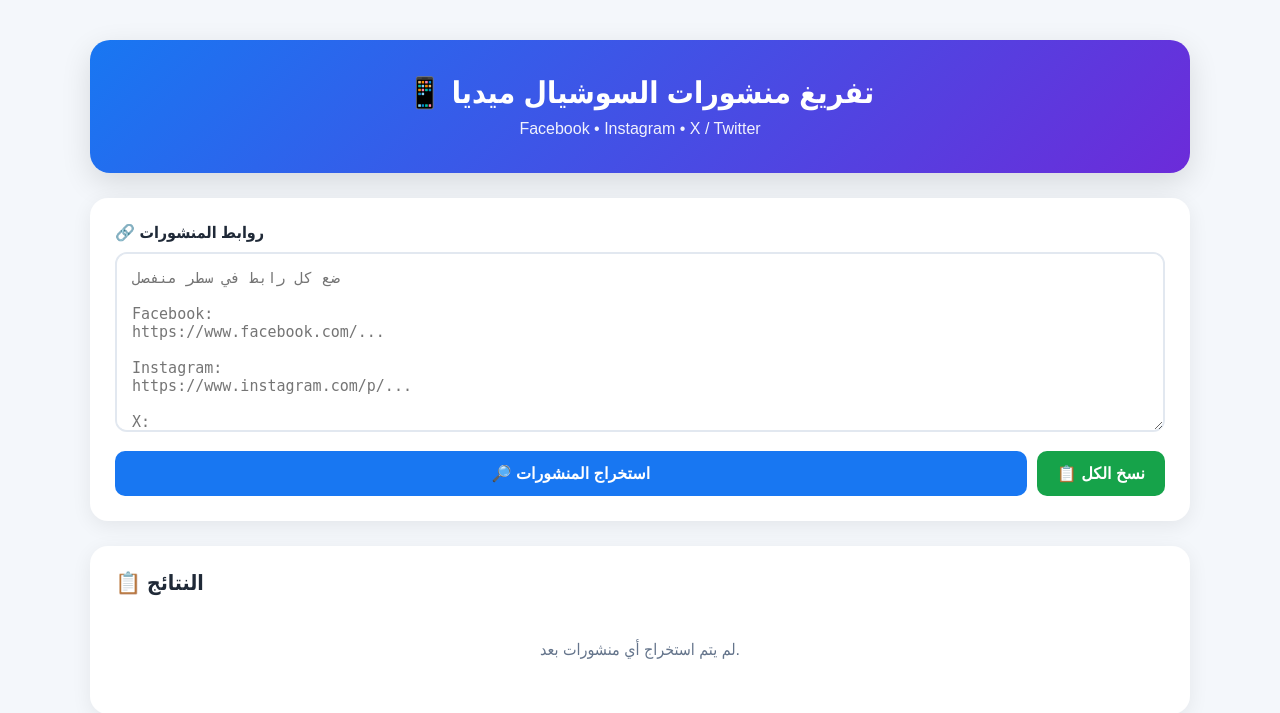
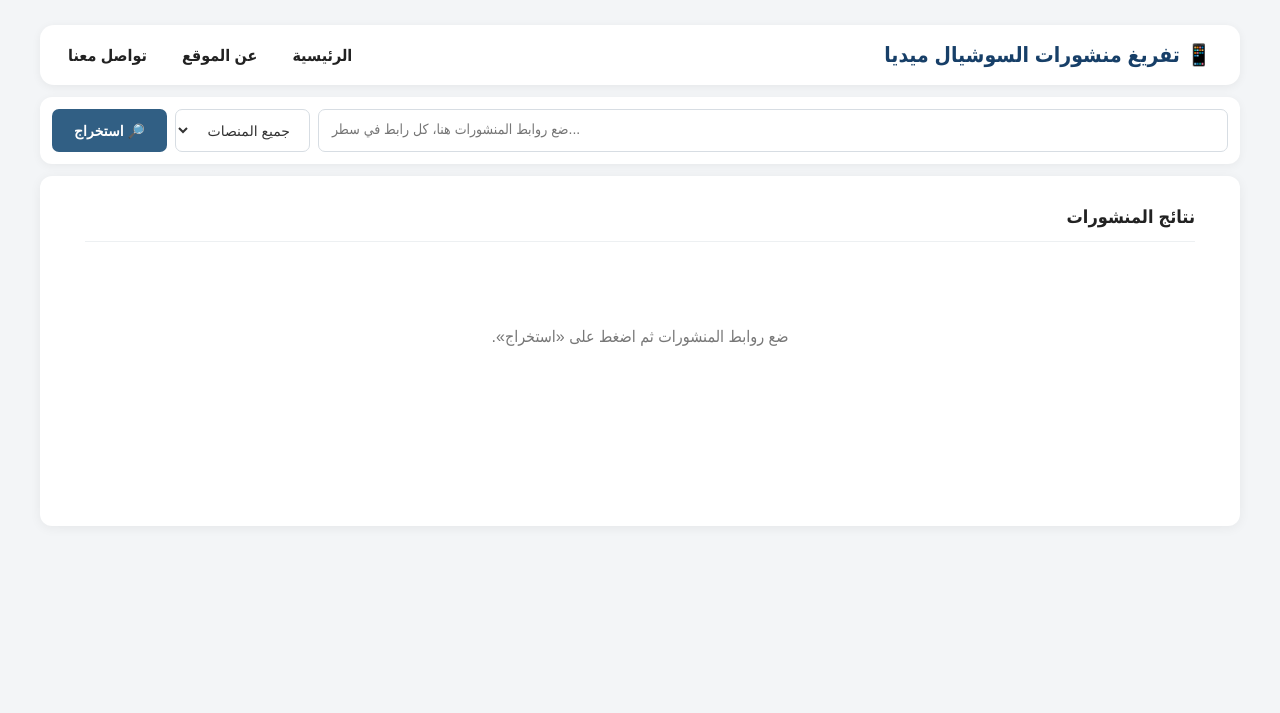
Before and after one commit to assal609-boop/news-scraper, a Flask app: page / in a window 1280 px wide. Shown: the top 713 px of the page. Run offline with Flask 3, Linux system fonts and the light colour scheme.

Commit message:
Refactor index.html for layout and styling updates
Updated HTML structure and styles for improved layout and design.

```diff
--- a/templates/index.html
+++ b/templates/index.html
@@ -1,5 +1,5 @@
 <!DOCTYPE html>
-<html lang="ar">
+<html lang="ar" dir="rtl">
 
 <head>
 <meta charset="UTF-8">
@@ -10,245 +10,310 @@
 <style>
 
 *{
-    box-sizing:border-box
+    box-sizing:border-box;
 }
 
 body{
     margin:0;
-    font-family:Arial,Tahoma,sans-serif;
-    background:#f4f7fb;
-    color:#1f2937
+    font-family:Arial, Tahoma, sans-serif;
+    background:#f3f5f7;
+    color:#111827;
 }
 
+/* الصفحة */
+
 .container{
-    width:min(1100px,94%);
-    margin:40px auto
+    width:min(1200px, 94%);
+    margin:25px auto 50px;
 }
 
+/* الهيدر */
+
 .header{
-    background:linear-gradient(135deg,#1877f2,#6c2bd9);
-    color:#fff;
-    padding:35px 25px;
-    border-radius:20px;
-    text-align:center;
-    box-shadow:0 10px 30px rgba(0,0,0,.12);
-    margin-bottom:25px
+    background:#ffffff;
+    border-radius:14px;
+    padding:18px 28px;
+    margin-bottom:12px;
+    box-shadow:0 2px 10px rgba(0,0,0,.06);
+
+    display:flex;
+    align-items:center;
+    justify-content:space-between;
 }
 
-.header h1{
-    margin:0 0 10px;
-    font-size:30px
+.logo{
+    font-size:21px;
+    font-weight:bold;
+    color:#173f68;
 }
 
-.header p{
-    margin:0;
-    opacity:.92;
-    font-size:16px
+.nav{
+    display:flex;
+    gap:35px;
+    font-size:16px;
+    font-weight:bold;
 }
 
-.card{
-    background:#fff;
-    border-radius:18px;
-    padding:25px;
-    box-shadow:0 5px 20px rgba(0,0,0,.07);
-    margin-bottom:25px
+.nav span{
+    color:#222;
+    cursor:pointer;
 }
 
-label{
-    display:block;
-    font-weight:bold;
-    margin-bottom:10px
+.nav span:hover{
+    color:#24577f;
+}
+
+/* منطقة الإدخال */
+
+.input-card{
+    background:#fff;
+    border-radius:12px;
+    padding:12px;
+    margin-bottom:12px;
+    box-shadow:0 2px 10px rgba(0,0,0,.05);
+}
+
+.tools{
+    display:flex;
+    gap:8px;
+    align-items:center;
 }
 
 textarea{
-    width:100%;
-    min-height:180px;
-    resize:vertical;
-    border:2px solid #e2e8f0;
-    border-radius:12px;
-    padding:15px;
-    font-size:15px;
+    flex:1;
+    height:43px;
+    min-height:43px;
+    resize:none;
+
+    border:1px solid #d7dde3;
+    border-radius:7px;
+
+    padding:11px 13px;
+
+    font-family:Arial,Tahoma,sans-serif;
+    font-size:14px;
+
     outline:none;
+
     direction:ltr;
-    text-align:left
+    text-align:left;
+
+    background:#fff;
 }
 
 textarea:focus{
-    border-color:#1877f2;
-    box-shadow:0 0 0 3px rgba(24,119,242,.1)
+    border-color:#315f84;
+    box-shadow:0 0 0 2px rgba(49,95,132,.08);
 }
 
-.buttons{
-    display:flex;
-    gap:10px;
-    margin-top:15px
-}
-
-button{
-    border:0;
-    border-radius:10px;
-    padding:13px 20px;
-    font-size:16px;
-    font-weight:bold;
-    cursor:pointer
+.filter{
+    height:43px;
+    border:1px solid #d7dde3;
+    border-radius:7px;
+    background:#fff;
+    padding:0 15px;
+    font-size:14px;
+    color:#333;
 }
 
 .extract{
-    background:#1877f2;
+    height:43px;
+    border:none;
+    border-radius:7px;
+    background:#315f84;
     color:#fff;
-    flex:1
+    padding:0 22px;
+    font-size:14px;
+    font-weight:bold;
+    cursor:pointer;
+    white-space:nowrap;
 }
 
-.copy{
-    background:#16a34a;
-    color:#fff
+.extract:hover{
+    background:#244b6a;
 }
 
-button:disabled{
+.extract:disabled{
     opacity:.6;
-    cursor:not-allowed
+    cursor:not-allowed;
 }
 
+/* الحالة */
+
 #status{
-    margin-top:15px;
     display:none;
-    padding:12px;
-    border-radius:10px;
+    margin-top:10px;
+    padding:9px 12px;
+    border-radius:7px;
     text-align:center;
-    font-weight:bold
+    font-size:14px;
+    font-weight:bold;
 }
 
 .loading{
     display:block!important;
-    background:#eff6ff;
-    color:#1d4ed8
+    background:#eef5fa;
+    color:#315f84;
+}
+
+.success{
+    display:block!important;
+    background:#edf8f1;
+    color:#16733c;
 }
 
 .error{
     display:block!important;
-    background:#fef2f2;
-    color:#b91c1c
+    background:#fff0f0;
+    color:#b42323;
 }
 
-.success{
-    display:block!important;
-    background:#f0fdf4;
-    color:#15803d
+/* النتائج */
+
+.results-card{
+    background:#fff;
+    border-radius:12px;
+    min-height:350px;
+    padding:30px 45px;
+    box-shadow:0 2px 12px rgba(0,0,0,.06);
 }
 
-.results-header{
+.results-title{
     display:flex;
+    align-items:center;
     justify-content:space-between;
-    align-items:center;
-    margin-bottom:15px
+
+    margin-bottom:25px;
+
+    border-bottom:1px solid #edf0f2;
+    padding-bottom:13px;
 }
 
-.results-header h2{
+.results-title h2{
     margin:0;
-    font-size:21px
+    font-size:18px;
+    color:#222;
 }
+
+#count{
+    font-size:13px;
+    color:#777;
+}
+
+/* السطور */
 
 #results{
     display:flex;
     flex-direction:column;
-    gap:15px
+    gap:20px;
 }
 
 .result{
-    border:1px solid #e5e7eb;
-    border-radius:15px;
-    padding:18px;
-    background:#fff
+    font-size:22px;
+    line-height:1.8;
+    text-align:right;
 }
 
-.result.ok{
-    border-right:5px solid #16a34a
-}
-
-.result.failed{
-    border-right:5px solid #dc2626
-}
+/*
+اسم الصفحة
+*/
 
 .page-link{
-    display:inline-flex;
-    align-items:center;
-    gap:8px;
-    font-size:19px;
+    color:#28577e;
     font-weight:bold;
-    color:#1877f2;
-    text-decoration:none;
-    margin-bottom:10px
+    text-decoration:underline;
+
+    cursor:pointer;
 }
 
 .page-link:hover{
-    text-decoration:underline;
-    color:#0d47a1
+    color:#173d5c;
 }
 
-.platform{
-    display:inline-block;
-    font-size:12px;
-    padding:5px 9px;
-    border-radius:20px;
-    background:#f1f5f9;
-    color:#475569;
-    margin-right:5px
+/*
+نص المنشور
+*/
+
+.post-text{
+    color:#111;
+    font-weight:bold;
+    display:inline;
 }
 
-.field{
-    margin-top:10px;
-    line-height:1.8
+/* نقطتين بين الاسم والنص */
+
+.separator{
+    color:#111;
+    font-weight:bold;
+    margin:0 5px;
 }
 
-.field-title{
-    font-weight:bold;
-    color:#475569;
-    margin-bottom:5px
+/* رقم النتيجة مخفي بالشكل النهائي */
+
+.number{
+    display:none;
 }
 
-.post-text{
-    white-space:pre-wrap;
-    background:#f8fafc;
-    border-radius:10px;
-    padding:12px;
-    line-height:1.9
+/* المنصة لا تظهر بالشكل النهائي */
+
+.platform{
+    display:none;
 }
+
+/* نتيجة فاشلة */
+
+.result.failed{
+    color:#b42323;
+    font-size:18px;
+    font-weight:bold;
+}
+
+/* لا يوجد نتائج */
 
 .empty{
     text-align:center;
-    color:#64748b;
-    padding:30px
+    color:#777;
+    padding:60px 20px;
+    font-size:16px;
 }
 
-.number{
-    display:inline-block;
-    background:#1877f2;
-    color:#fff;
-    min-width:28px;
-    height:28px;
-    line-height:28px;
-    text-align:center;
-    border-radius:50%;
-    margin-left:7px;
-    font-size:13px
-}
+/* الموبايل */
 
-@media(max-width:700px){
+@media(max-width:800px){
 
-    .container{
-        margin:20px auto
+    .header{
+        padding:15px;
+        flex-direction:column;
+        gap:14px;
     }
 
-    .header h1{
-        font-size:24px
+    .nav{
+        gap:18px;
+        font-size:14px;
     }
 
-    .buttons{
-        flex-direction:column
+    .tools{
+        flex-direction:column;
+        align-items:stretch;
     }
 
-    .copy{
-        width:100%
+    textarea{
+        width:100%;
+        height:80px;
+    }
+
+    .filter,
+    .extract{
+        width:100%;
+    }
+
+    .results-card{
+        padding:22px 18px;
+    }
+
+    .result{
+        font-size:18px;
+        line-height:1.9;
     }
 
 }
@@ -263,58 +328,69 @@ button:disabled{
 <div class="container">
 
 
+    <!-- الهيدر -->
+
     <div class="header">
 
-        <h1>
+        <div class="logo">
             📱 تفريغ منشورات السوشيال ميديا
-        </h1>
+        </div>
 
-        <p>
-            Facebook • Instagram • X / Twitter
-        </p>
+        <div class="nav">
+
+            <span>الرئيسية</span>
+
+            <span>عن الموقع</span>
+
+            <span>تواصل معنا</span>
+
+        </div>
 
     </div>
 
 
-    <div class="card">
+    <!-- أدوات الإدخال -->
 
-        <label>
-            🔗 روابط المنشورات
-        </label>
+    <div class="input-card">
+
+        <div class="tools">
+
+            <textarea
+                id="links"
+                placeholder="ضع روابط المنشورات هنا، كل رابط في سطر..."
+            ></textarea>
 
 
-        <textarea
-            id="links"
-            placeholder="ضع كل رابط في سطر منفصل
+            <select
+                id="filter"
+                class="filter"
+            >
 
-Facebook:
-https://www.facebook.com/...
+                <option value="all">
+                    جميع المنصات
+                </option>
 
-Instagram:
-https://www.instagram.com/p/...
+                <option value="Facebook">
+                    Facebook
+                </option>
 
-X:
-https://x.com/.../status/..."
-        ></textarea>
+                <option value="Instagram">
+                    Instagram
+                </option>
 
+                <option value="X / Twitter">
+                    X / Twitter
+                </option>
 
-        <div class="buttons">
+            </select>
+
 
             <button
                 id="extractBtn"
                 class="extract"
                 onclick="extractPosts()"
             >
-                🔎 استخراج المنشورات
-            </button>
-
-
-            <button
-                id="copyBtn"
-                class="copy"
-                onclick="copyAll()"
-            >
-                📋 نسخ الكل
+                🔎 استخراج
             </button>
 
         </div>
@@ -325,12 +401,14 @@ https://x.com/.../status/..."
     </div>
 
 
-    <div class="card">
+    <!-- النتائج -->
 
-        <div class="results-header">
+    <div class="results-card">
+
+        <div class="results-title">
 
             <h2>
-                📋 النتائج
+                نتائج المنشورات
             </h2>
 
             <span id="count"></span>
@@ -341,7 +419,7 @@ https://x.com/.../status/..."
         <div id="results">
 
             <div class="empty">
-                لم يتم استخراج أي منشورات بعد.
+                ضع روابط المنشورات ثم اضغط على «استخراج».
             </div>
 
         </div>
@@ -377,7 +455,7 @@ function escapeHTML(text){
 }
 
 
-/* الرسائل */
+/* عرض الحالة */
 
 function showStatus(message,type){
 
@@ -387,6 +465,123 @@ function showStatus(message,type){
     status.className = type;
 
     status.textContent = message;
+}
+
+
+/* عرض النتائج */
+
+function renderResults(){
+
+    const resultsBox =
+        document.getElementById("results");
+
+    const filter =
+        document.getElementById("filter").value;
+
+
+    let filtered =
+        currentResults.filter(item => {
+
+            if(filter === "all"){
+                return true;
+            }
+
+            return item.platform === filter;
+
+        });
+
+
+    document
+        .getElementById("count")
+        .textContent =
+        `${filtered.length} نتيجة`;
+
+
+    if(!filtered.length){
+
+        resultsBox.innerHTML = `
+            <div class="empty">
+                لا توجد نتائج مطابقة.
+            </div>
+        `;
+
+        return;
+    }
+
+
+    resultsBox.innerHTML = "";
+
+
+    filtered.forEach((item,index) => {
+
+        const div =
+            document.createElement("div");
+
+
+        if(item.success){
+
+            div.className = "result";
+
+
+            const pageName =
+                escapeHTML(
+                    item.page_name ||
+                    "الحساب غير معروف"
+                );
+
+
+            const postText =
+                escapeHTML(
+                    item.post_text ||
+                    "لا يوجد نص منشور ظاهر."
+                );
+
+
+            const postUrl =
+                escapeHTML(
+                    item.post_url || "#"
+                );
+
+
+            div.innerHTML = `
+
+                <a
+                    class="page-link"
+                    href="${postUrl}"
+                    target="_blank"
+                    rel="noopener noreferrer"
+                >
+                    ${pageName}
+                </a>
+
+                <span class="separator">
+                    :
+                </span>
+
+                <span class="post-text">
+                    ${postText}
+                </span>
+
+            `;
+
+        }
+
+        else{
+
+            div.className =
+                "result failed";
+
+            div.innerHTML = `
+                ❌ الرابط غير صالح
+            `;
+
+        }
+
+
+        resultsBox.appendChild(div);
+
+    });
+
 }
 
 
@@ -402,6 +597,7 @@ async function extractPosts(){
 
     const resultsBox =
         document.getElementById("results");
+
 
     const raw =
         textarea.value.trim();
@@ -431,7 +627,11 @@ async function extractPosts(){
         "⏳ جاري الاستخراج...";
 
 
-    resultsBox.innerHTML = "";
+    resultsBox.innerHTML = `
+        <div class="empty">
+            ⏳ جاري استخراج المنشورات...
+        </div>
+    `;
 
 
     showStatus(
@@ -481,112 +681,7 @@ async function extractPosts(){
             data.results || [];
 
 
-        document
-            .getElementById("count")
-            .textContent =
-            `${currentResults.length} نتيجة`;
-
-
-        if(
-            !currentResults.length
-        ){
-
-            resultsBox.innerHTML =
-                '<div class="empty">لم يتم العثور على نتائج.</div>';
-
-        }
-
-        else{
-
-            currentResults.forEach(
-                (item,index) => {
-
-                    const div =
-                        document.createElement(
-                            "div"
-                        );
-
-
-                    if(item.success){
-
-                        div.className =
-                            "result ok";
-
-
-                        div.innerHTML = `
-
-                            <a
-                                class="page-link"
-                                href="${escapeHTML(item.post_url)}"
-                                target="_blank"
-                                rel="noopener noreferrer"
-                            >
-
-                                <span class="number">
-                                    ${index + 1}
-                                </span>
-
-                                ${escapeHTML(
-                                    item.page_name
-                                )}
-
-                                <span class="platform">
-                                    ${escapeHTML(
-                                        item.platform
-                                    )}
-                                </span>
-
-                            </a>
-
-
-                            <div class="field">
-
-                                <div class="field-title">
-                                    📝 نص المنشور:
-                                </div>
-
-                                <div class="post-text">
-                                    ${escapeHTML(
-                                        item.post_text ||
-                                        "لا يوجد نص منشور ظاهر."
-                                    )}
-                                </div>
-
-                            </div>
-
-                        `;
-
-                    }
-
-                    else{
-
-                        div.className =
-                            "result failed";
-
-
-                        div.innerHTML = `
-
-                            <div class="page-link">
-
-                                <span class="number">
-                                    ${index + 1}
-                                </span>
-
-                                ❌ الرابط غير صالح
-
-                            </div>
-
-                        `;
-
-                    }
-
-
-                    resultsBox.appendChild(div);
-
-                }
-            );
-
-        }
+        renderResults();
 
 
         showStatus(
@@ -602,10 +697,16 @@ async function extractPosts(){
         currentResults = [];
 
 
-        resultsBox.innerHTML =
-            `<div class="empty">
+        resultsBox.innerHTML = `
+            <div class="empty">
                 ❌ ${escapeHTML(error.message)}
-            </div>`;
+            </div>
+        `;
+
+
+        document
+            .getElementById("count")
+            .textContent = "";
 
 
         showStatus(
@@ -621,75 +722,21 @@ async function extractPosts(){
         button.disabled = false;
 
         button.textContent =
-            "🔎 استخراج المنشورات";
+            "🔎 استخراج";
 
     }
 
 }
 
 
-/* نسخ النتائج */
+/* الفلتر */
 
-async function copyAll(){
-
-    if(!currentResults.length){
-
-        showStatus(
-            "⚠️ استخرج النتائج أولًا.",
-            "error"
-        );
-
-        return;
-    }
-
-
-    let output = "";
-
-
-    currentResults.forEach(
-        (item,index) => {
-
-            output +=
-                `${index + 1}. ${
-                    item.page_name ||
-                    "غير متوفر"
-                }\n`;
-
-            output +=
-                `النص: ${
-                    item.post_text ||
-                    "غير متوفر"
-                }\n\n`;
-
-        }
+document
+    .getElementById("filter")
+    .addEventListener(
+        "change",
+        renderResults
     );
-
-
-    try{
-
-        await navigator.clipboard.writeText(
-            output
-        );
-
-
-        showStatus(
-            "✅ تم نسخ النتائج.",
-            "success"
-        );
-
-
-    }
-
-    catch(e){
-
-        showStatus(
-            "❌ تعذر النسخ.",
-            "error"
-        );
-
-    }
-
-}
 
 </script>
 
```
